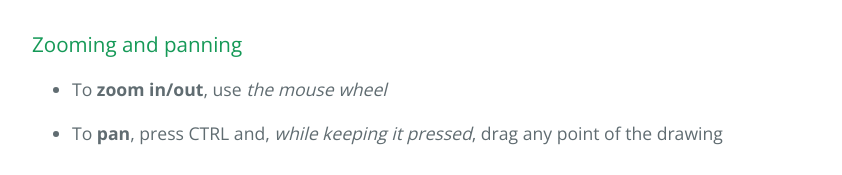
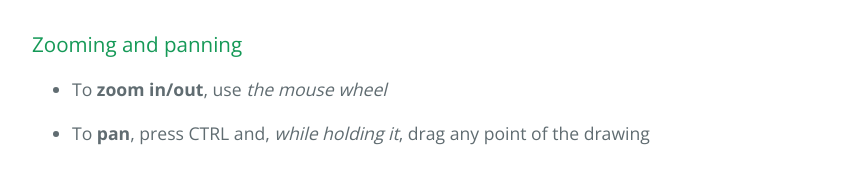
Before and after one commit to giancosta86/KnapScal, a plain HTML site: page index.html in a window 1280 px wide. Shown: the part 1981-2156 px from the top of the page, without its empty margins (192-1034 px from the left). Drawn offline with nearby package versions, Linux system fonts and the light colour scheme.

Commit message:
Update the web page

```diff
--- a/index.html
+++ b/index.html
@@ -103,7 +103,7 @@
 
       <li>
         <p>
-          To <b>pan</b>, press </em>CTRL</em> and, <em>while keeping it pressed</em>, drag any point of the drawing
+          To <b>pan</b>, press </em>CTRL</em> and, <em>while holding it</em>, drag any point of the drawing
         </p>
       </li>
     </ul>
```
